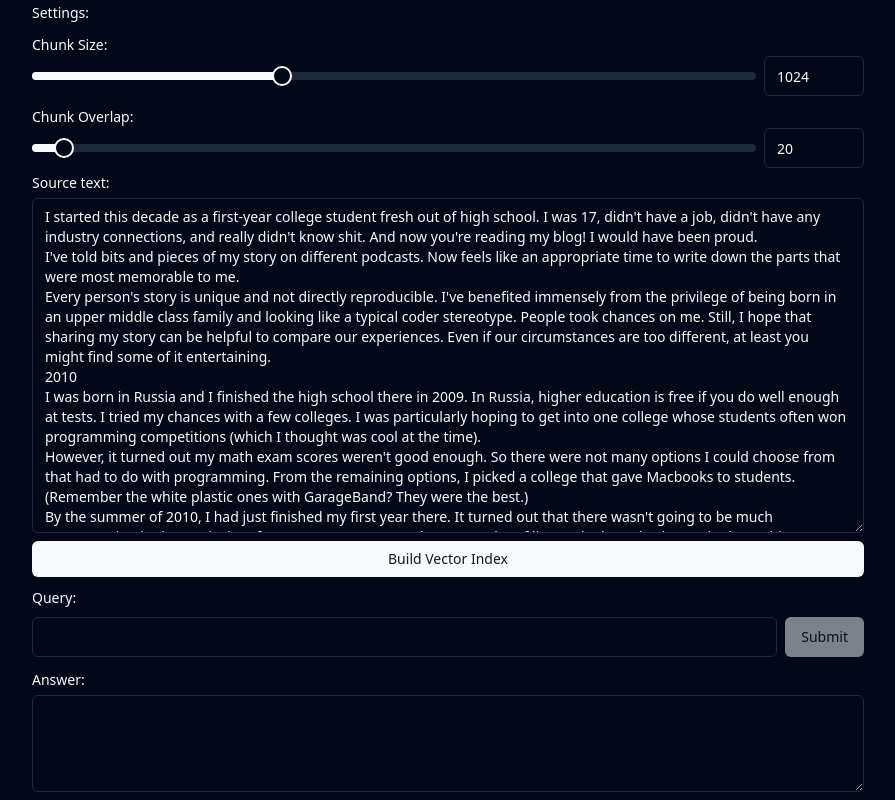
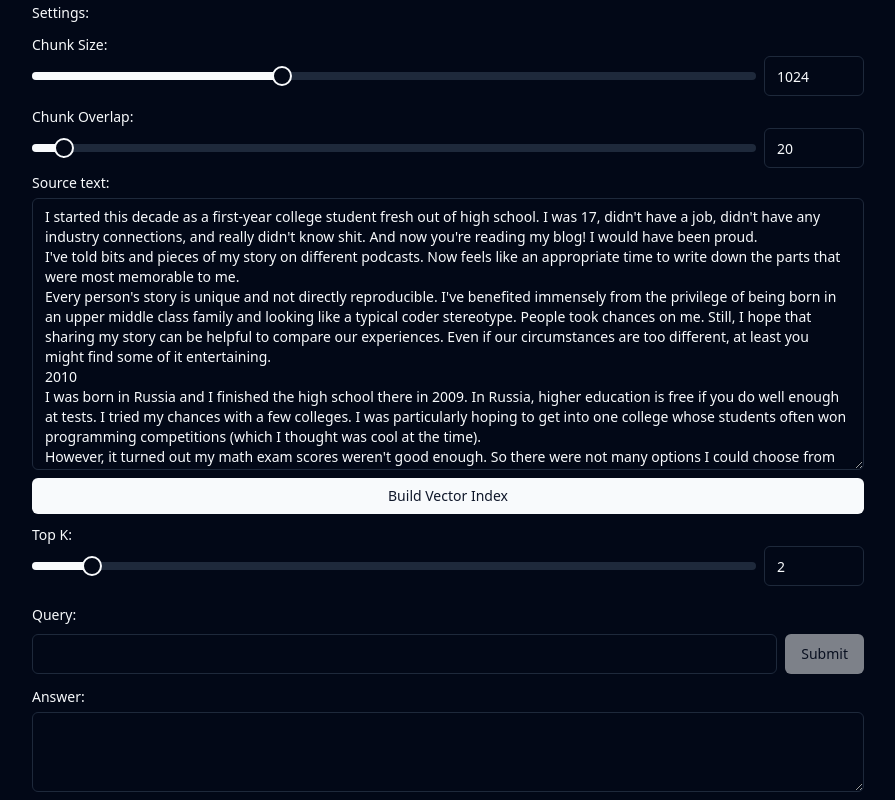
Before and after one commit to run-llama/ts-playground, a Next.js app: page / in a window 1280 px wide. Shown: the whole page, without its empty margins (192-1087 px from the left). Built offline with nearby package versions, Linux system fonts and the light colour scheme.

Commit message:
add top K option

```diff
--- a/package.json
+++ b/package.json
@@ -20,7 +20,7 @@
     "clsx": "^2.0.0",
     "eslint": "8.45.0",
     "eslint-config-next": "13.4.12",
-    "llamaindex": "^0.0.10",
+    "llamaindex": "^0.0.11",
     "lucide-react": "^0.263.0",
     "next": "13.4.12",
     "postcss": "8.4.27",
--- a/pages/api/retrieveandquery.ts
+++ b/pages/api/retrieveandquery.ts
@@ -1,10 +1,16 @@
 // Next.js API route support: https://nextjs.org/docs/api-routes/introduction
 import type { NextApiRequest, NextApiResponse } from "next";
 
-import { IndexDict, TextNode, VectorStoreIndex } from "llamaindex";
+import {
+  IndexDict,
+  RetrieverQueryEngine,
+  TextNode,
+  VectorStoreIndex,
+} from "llamaindex";
 
 type Input = {
   query: string;
+  topK?: number;
   nodesWithEmbedding: {
     text: string;
     embedding: number[];
@@ -27,7 +33,7 @@ export default async function handler(
     return;
   }
 
-  const { query, nodesWithEmbedding }: Input = req.body;
+  const { query, topK, nodesWithEmbedding }: Input = req.body;
 
   const embeddingResults = nodesWithEmbedding.map((config) => {
     return {
@@ -52,7 +58,9 @@ export default async function handler(
   await index.indexStore?.addIndexStruct(indexDict);
   index.indexStruct = indexDict;
 
-  const queryEngine = index.asQueryEngine();
+  const retriever = index.asRetriever();
+  retriever.similarityTopK = topK ?? 2;
+  const queryEngine = new RetrieverQueryEngine(retriever);
   const result = await queryEngine.query(query);
 
   res.status(200).json({ payload: { response: result.response } });
--- a/pages/index.tsx
+++ b/pages/index.tsx
@@ -10,6 +10,7 @@ import { Slider } from "@/components/ui/slider";
 
 const DEFAULT_CHUNK_SIZE = 1024;
 const DEFAULT_CHUNK_OVERLAP = 20;
+const DEFAULT_TOP_K = 2;
 
 export default function Home() {
   const answerId = useId();
@@ -17,6 +18,7 @@ export default function Home() {
   const chunkOverlapId = useId();
   const queryId = useId();
   const sourceId = useId();
+  const topKId = useId();
   const [text, setText] = useState(essay);
   const [query, setQuery] = useState("");
   const [needsNewIndex, setNeedsNewIndex] = useState(true);
@@ -25,6 +27,7 @@ export default function Home() {
   const [nodesWithEmbedding, setNodesWithEmbedding] = useState([]);
   const [chunkSize, setChunkSize] = useState(DEFAULT_CHUNK_SIZE);
   const [chunkOverlap, setChunkOverlap] = useState(DEFAULT_CHUNK_OVERLAP);
+  const [topK, setTopK] = useState(DEFAULT_TOP_K);
   const [answer, setAnswer] = useState("");
 
   return (
@@ -132,6 +135,29 @@ export default function Home() {
         >
           Build Vector Index
         </Button>
+        <div className="my-2">
+          <Label htmlFor={topKId}>Top K:</Label>
+          <div className="flex flex-row space-x-2">
+            <Slider
+              defaultValue={[DEFAULT_TOP_K]}
+              value={[topK]}
+              min={1}
+              max={15}
+              step={1}
+              onValueChange={(values: number[]) => {
+                setTopK(values[0]);
+              }}
+            />
+            <Input
+              id={topKId}
+              value={topK}
+              onChange={(e: ChangeEvent<HTMLInputElement>) => {
+                setTopK(parseInt(e.target.value));
+              }}
+              className="max-w-[100px]"
+            />
+          </div>
+        </div>
         <div className="my-2 space-y-2">
           <Label htmlFor={queryId}>Query:</Label>
           <div className="flex w-full space-x-2">
@@ -156,6 +182,7 @@ export default function Home() {
                   },
                   body: JSON.stringify({
                     query,
+                    topK,
                     nodesWithEmbedding,
                   }),
                 });
```
Also changed, not shown: 1 other file (tests, documents, lock files or other folders).
